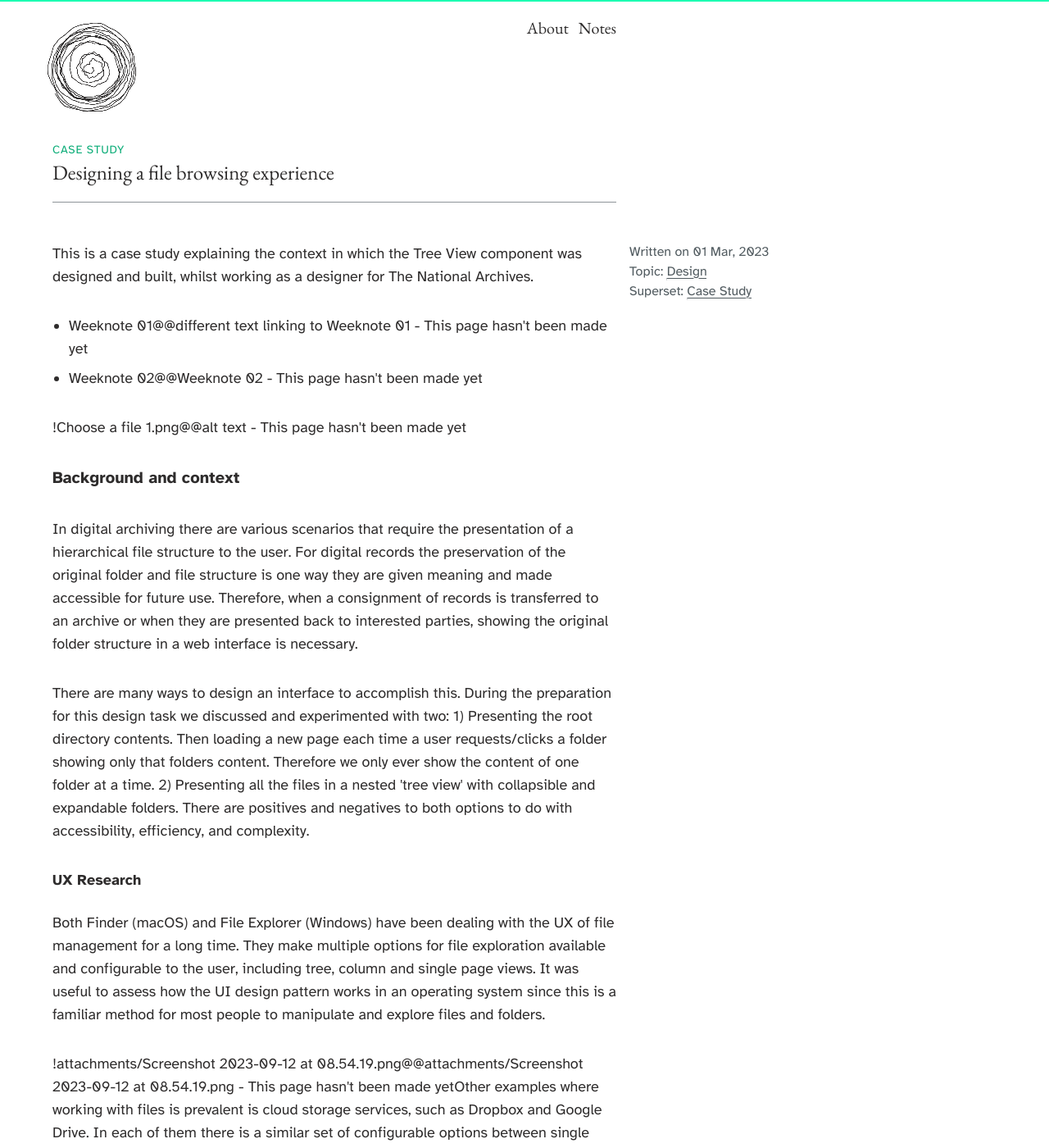
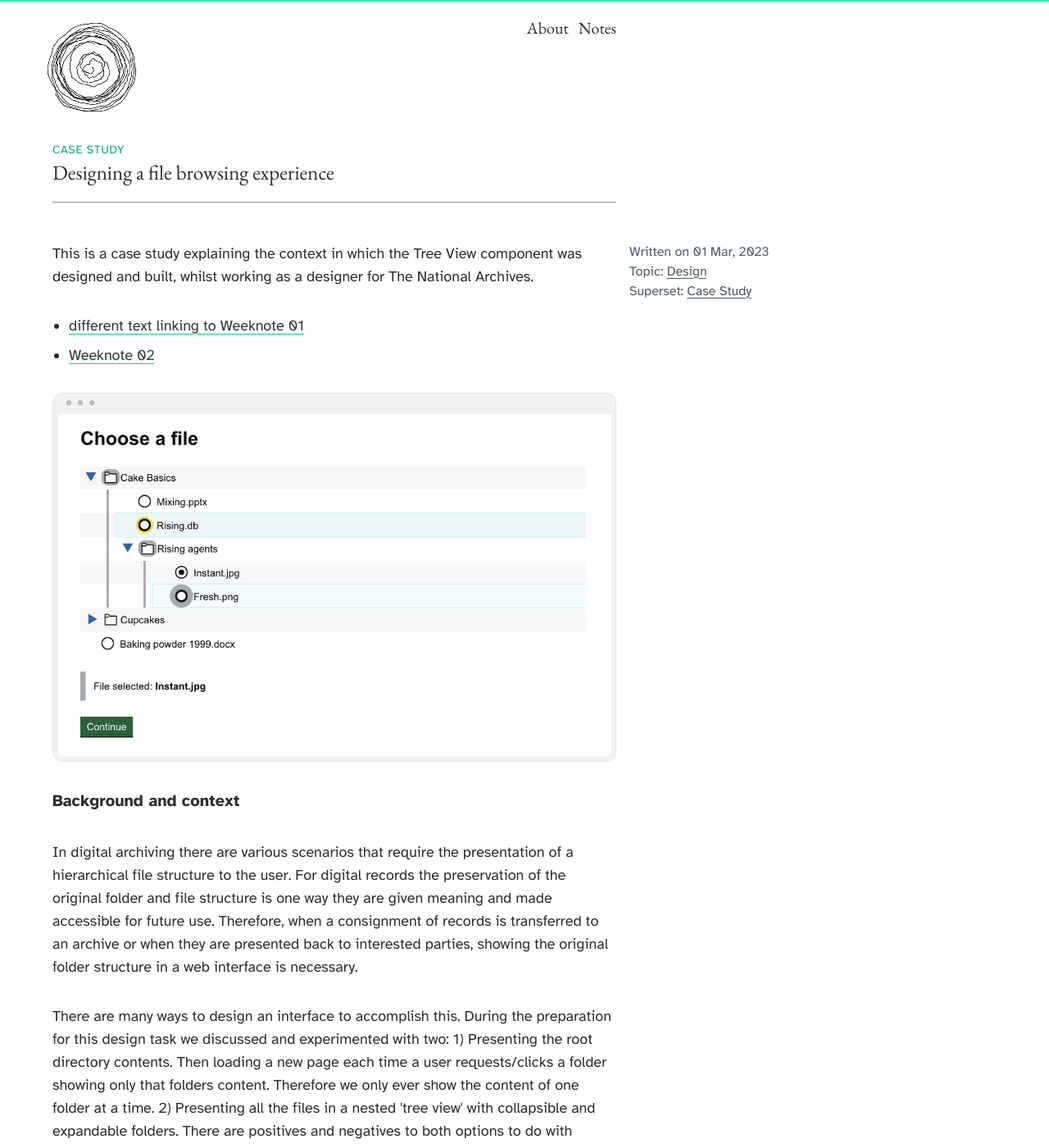
Before and after one commit to garethfoote/gfoote, a Jekyll site: the page built from collections/_writing/Designing a file browsing experience.md, in a window 1280 px wide and 1400 px high. Shown: the whole window at 82% size. Built offline with Jekyll 4.4.1, drawn with Linux system fonts in a browser that asks for light colours; some of the changed text lies outside the part shown.

Commit message:
PUSH NOTE : Designing a file browsing experience.md

```diff
--- a/collections/_writing/Designing a file browsing experience.md
+++ b/collections/_writing/Designing a file browsing experience.md
@@ -14,10 +14,10 @@ types:
 
 This is a case study explaining the context in which the Tree View component was designed and built, whilst working as a designer for The National Archives.
 
-- [[Weeknote 01@@different text linking to Weeknote 01]]
-- [[Weeknote 02@@Weeknote 02]]
+- [[Weeknote 01@#different text linking to Weeknote 01]]
+- [[Weeknote 02@#Weeknote 02]]
 
-![[Choose a file 1.png@@alt text]]
+![[Choose a file 1.png@#alt text]]
 
 ## Background and context
 In digital archiving there are various scenarios that require the presentation of a hierarchical file structure to the user. For digital records the preservation of the original folder and file structure is one way they are given meaning and made accessible for future use. Therefore, when a consignment of records is transferred to an archive or when they are presented back to interested parties, showing the original folder structure in a web interface is necessary.
@@ -30,7 +30,7 @@ There are positives and negatives to both options to do with accessibility, effi
 ### UX Research
 Both Finder (macOS) and File Explorer (Windows) have been dealing with the UX of file management for a long time. They make multiple options for file exploration available and configurable to the user, including tree, column and single page views. It was useful to assess how the UI design pattern works in an operating system since this is a familiar method for most people to manipulate and explore files and folders.
 
-![[attachments/Screenshot 2023-09-12 at 08.54.19.png@@attachments/Screenshot 2023-09-12 at 08.54.19.png]]Other examples where working with files is prevalent is cloud storage services, such as Dropbox and Google Drive. In each of them there is a similar set of configurable options between single page and tree view presentations.
+![[attachments/Screenshot 2023-09-12 at 08.54.19.png@#attachments/Screenshot 2023-09-12 at 08.54.19.png]]Other examples where working with files is prevalent is cloud storage services, such as Dropbox and Google Drive. In each of them there is a similar set of configurable options between single page and tree view presentations.
 
 #### User needs & decisions
 User research led us to believe that users could often be browsing deeply nested folder structures. The 'one page per folder' option would make this challenging for a number of reasons. This narrow window on the files would make it challenging to locate oneself in the hierarchy and individual page refreshes when navigating in and out of deeply nested structures would become onerous.
@@ -49,19 +49,19 @@ The UI design leans on GDS styles and compositing existing components such as ra
 - [Storybook single-select example](https://nationalarchives.github.io/tdr-components/?path=/story/tdr-tree-view--expand-select-and-display-selected)
 - [Storybook keyboard controls example](https://nationalarchives.github.io/tdr-components/?path=/story/tdr-tree-view--keyboard-navigate-move-up-with-left-arrow)
 
-![[attachments/tree-view-zoomed-single-select.png@@attachments/tree-view-zoomed-single-select.png]]
+![[attachments/tree-view-zoomed-single-select.png@#attachments/tree-view-zoomed-single-select.png]]
 
 Other differentiated visual states included showing relationships between the active child and the parent directories and indeterminate checkbox states, for scenarios when multi-select
 
 - [Storybook multi-select example](https://nationalarchives.github.io/tdr-components/?path=/story/tdr-tree-view--multiple-select-child-sets-parent-to-indeterminate)
 
-![[attachments/tree-view-zoomed-multi-select 3.png@@attachments/tree-view-zoomed-multi-select 3.png]]
+![[attachments/tree-view-zoomed-multi-select 3.png@#attachments/tree-view-zoomed-multi-select 3.png]]
 
 More than in most of my previous work the devil was in the details of fine-grained interactions and visual states supporting accessibility. The relevant WCAG rules were [Non-text Contrast (1.4.11)](https://www.w3.org/WAI/WCAG22/Understanding/non-text-contrast.html) and [Focus Appearance (2.4.11)](https://www.w3.org/WAI/WCAG22/Understanding/focus-appearance.html).
 ## Implementation
 The common design pattern for this type of display and interaction is conveniently called the 'tree view'. This has an equivalent [ARIA role](https://www.w3.org/TR/2017/REC-wai-aria-1.1-20171214/#tree) and implementation guidance from [ARIA Authoring Practices Guide (APG)](https://www.w3.org/WAI/ARIA/apg/patterns/treeview/), [Mozilla Developer Network (MDN)](https://developer.mozilla.org/en-US/docs/Web/Accessibility/ARIA/Roles/tree_role) and various design systems.
 
-See my page of [[UX Pattern - Tree view@@UX research on the Tree View]].
+See my page of [[UX Pattern - Tree view@#UX research on the Tree View]].
 
 
 To achieve something like the Finder screenshot above in a web interface we would need to render all files and folders in a set of nested lists, and progressively enhance this to allow collapsing and expanding of folders.
```
